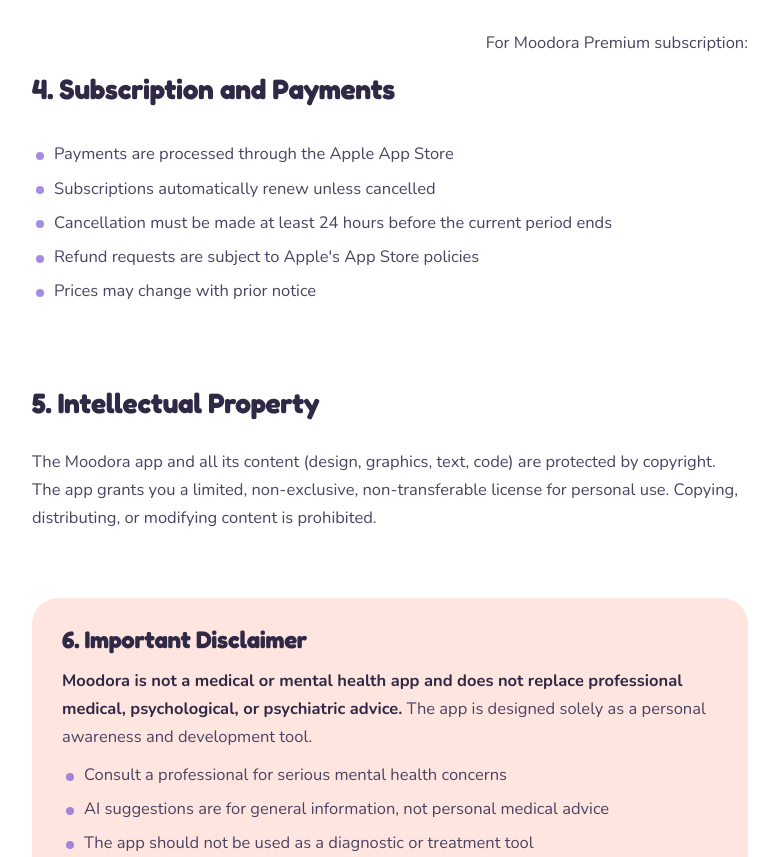
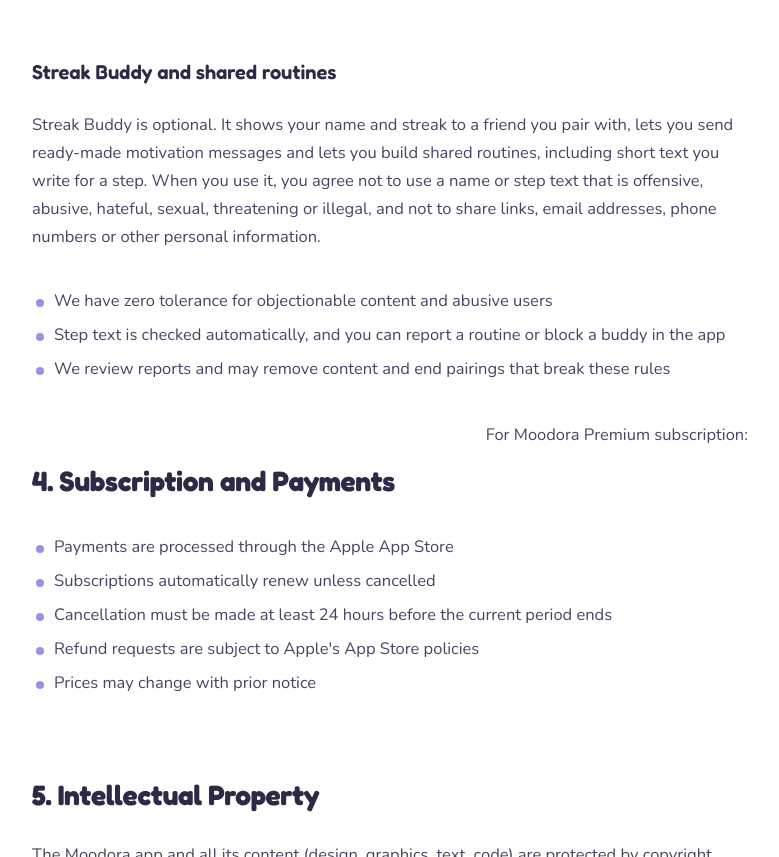
Before and after one commit to moodoraapp/moodoraapp.github.io, a plain HTML site: page terms-of-service.html in a window 1280 px wide. Shown: the part 1139-1996 px from the top of the page, without its empty margins (250-1029 px from the left). Drawn offline with Linux system fonts and the light colour scheme.

Commit message:
Terms: Streak Buddy content rules

```diff
--- a/terms-of-service.html
+++ b/terms-of-service.html
@@ -58,6 +58,14 @@
         <li>Not use the app for illegal purposes</li>
         <li>Avoid actions that could compromise app security</li>
         <li>Not attempt reverse engineering or decompile the source code</li>
+    </ul>
+
+    <h3>Streak Buddy and shared routines</h3>
+    <p>Streak Buddy is optional. It shows your name and streak to a friend you pair with, lets you send ready-made motivation messages and lets you build shared routines, including short text you write for a step. When you use it, you agree not to use a name or step text that is offensive, abusive, hateful, sexual, threatening or illegal, and not to share links, email addresses, phone numbers or other personal information.</p>
+    <ul>
+        <li>We have zero tolerance for objectionable content and abusive users</li>
+        <li>Step text is checked automatically, and you can report a routine or block a buddy in the app</li>
+        <li>We review reports and may remove content and end pairings that break these rules</li>
     </ul>
 
     <h2>4. Subscription and Payments</h2>
```
